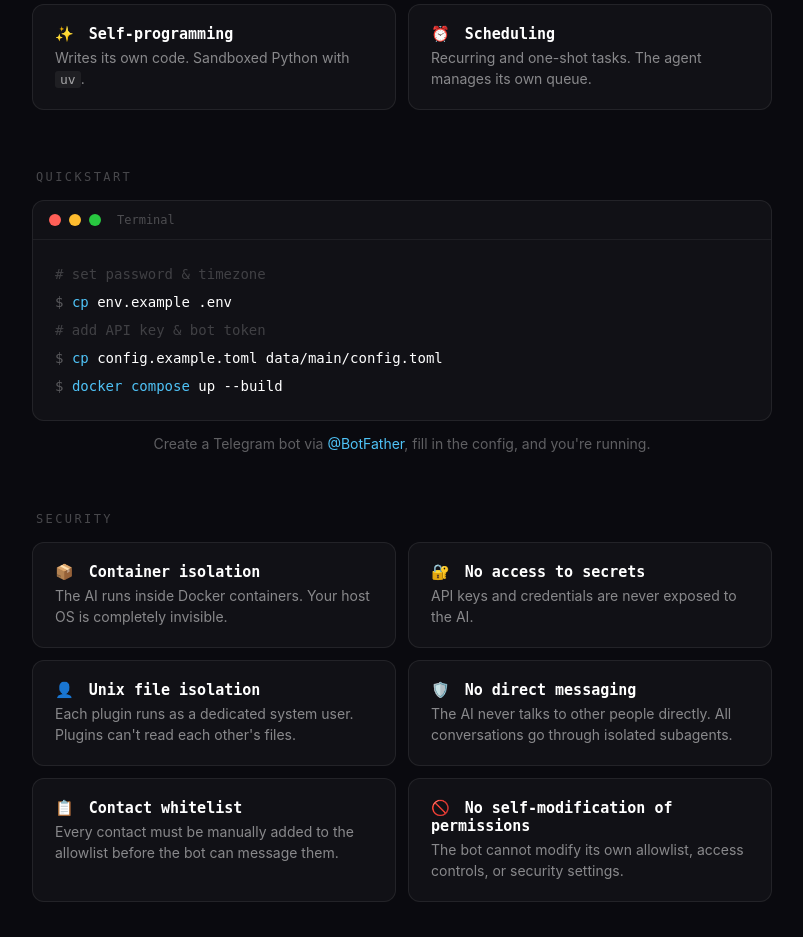
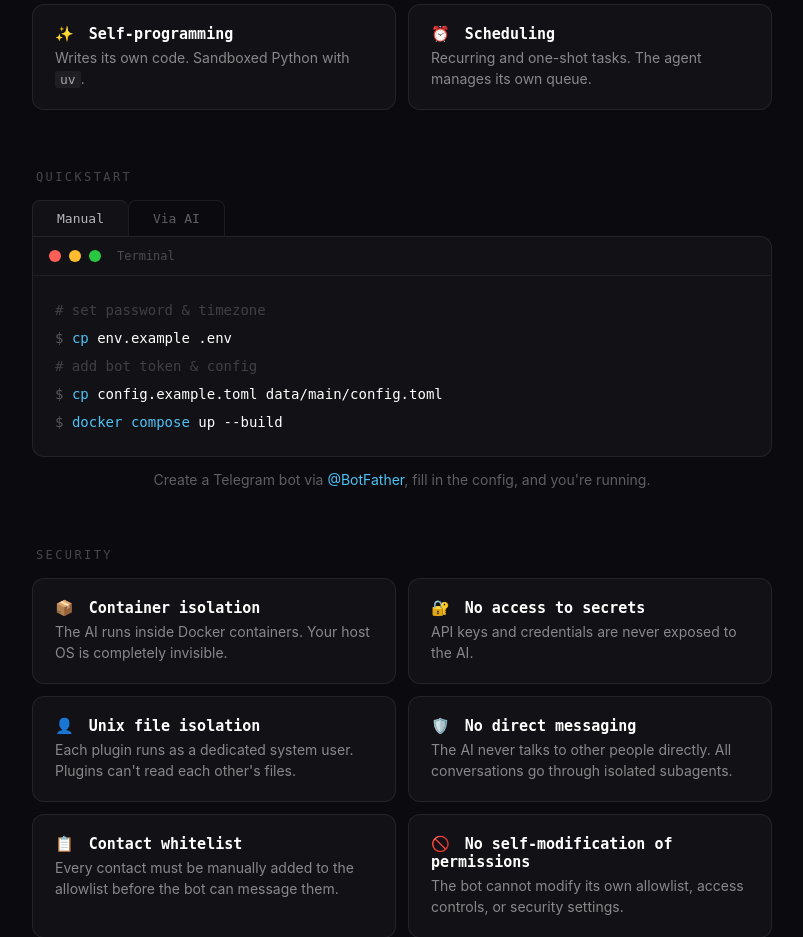
Before and after one commit to skorokithakis/stavrobot, a Python web app: template templates/index.html in a window 1280 px wide. Shown: the part 1565-2502 px from the top of the page, without its empty margins (238-1041 px from the left). Run offline with Jinja, Linux system fonts and the light colour scheme; the template is opened without the code that fills it, so the values that code supplies are empty.

Commit message:
Add installation guide with tabbed quickstart (manual / via AI)

```diff
--- a/static/style.css
+++ b/static/style.css
@@ -203,6 +203,62 @@ body {
   gap: 12px;
 }
 
+/* Quickstart tabs */
+.quickstart-tabs {
+  display: flex;
+  gap: 0;
+  margin-bottom: 0;
+}
+.quickstart-tab {
+  font-family: 'JetBrains Mono', monospace;
+  font-size: 13px;
+  padding: 10px 24px;
+  background: transparent;
+  border: 1px solid rgba(255,255,255,0.08);
+  border-bottom: none;
+  color: rgba(255,255,255,0.35);
+  cursor: pointer;
+  border-radius: 8px 8px 0 0;
+  transition: all 0.2s;
+}
+.quickstart-tab:first-child { border-right: none; }
+.quickstart-tab.active {
+  background: rgba(255,255,255,0.03);
+  color: rgba(255,255,255,0.7);
+}
+.quickstart-tab:hover:not(.active) { color: rgba(255,255,255,0.5); }
+.quickstart-panel { display: none; }
+.quickstart-panel.active { display: block; }
+.ai-install-box {
+  background: rgba(255,255,255,0.03);
+  border: 1px solid rgba(255,255,255,0.08);
+  border-radius: 0 12px 12px 12px;
+  padding: 32px;
+  text-align: center;
+}
+.ai-install-box p {
+  font-size: 15px;
+  color: rgba(255,255,255,0.5);
+  margin-bottom: 14px;
+}
+.ai-install-url {
+  display: block;
+  font-family: 'JetBrains Mono', monospace;
+  font-size: 15px;
+  background: rgba(255,255,255,0.06);
+  border: 1px solid rgba(255,255,255,0.1);
+  border-radius: 8px;
+  padding: 14px 20px;
+  color: #4fc3f7;
+  margin-bottom: 14px;
+  word-break: break-all;
+}
+.ai-install-sub {
+  font-size: 13px !important;
+  color: rgba(255,255,255,0.25) !important;
+  margin-bottom: 0 !important;
+}
+
 /* Terminal quickstart */
 .quickstart {
   margin-bottom: 60px;
@@ -210,7 +266,7 @@ body {
 .terminal {
   background: rgba(255,255,255,0.03);
   border: 1px solid rgba(255,255,255,0.08);
-  border-radius: 12px;
+  border-radius: 0 12px 12px 12px;
   overflow: hidden;
 }
 .terminal-header {
--- a/templates/index.html
+++ b/templates/index.html
@@ -83,6 +83,11 @@
 <div class="section-label" id="quickstart">Quickstart</div>
 
 <div class="quickstart">
+  <div class="quickstart-tabs">
+    <button class="quickstart-tab active" data-tab="manual">Manual</button>
+    <button class="quickstart-tab" data-tab="via-ai">Via AI</button>
+  </div>
+  <div class="quickstart-panel active" data-panel="manual">
     <div class="terminal">
       <div class="terminal-header">
         <div class="terminal-dot" style="background: #ff5f57;"></div>
@@ -93,13 +98,31 @@
       <div class="terminal-body mono">
         <div class="terminal-line"><span class="terminal-comment"># set password &amp; timezone</span></div>
         <div class="terminal-line"><span class="terminal-prompt">$</span> <span class="terminal-cmd">cp</span> env.example .env</div>
-      <div class="terminal-line"><span class="terminal-comment"># add API key &amp; bot token</span></div>
+        <div class="terminal-line"><span class="terminal-comment"># add bot token &amp; config</span></div>
         <div class="terminal-line"><span class="terminal-prompt">$</span> <span class="terminal-cmd">cp</span> config.example.toml data/main/config.toml</div>
         <div class="terminal-line"><span class="terminal-prompt">$</span> <span class="terminal-cmd">docker compose</span> up --build</div>
       </div>
     </div>
     <p class="quickstart-note">Create a Telegram bot via <a href="https://t.me/BotFather">@BotFather</a>, fill in the config, and you're running.</p>
   </div>
+  <div class="quickstart-panel" data-panel="via-ai">
+    <div class="ai-install-box">
+      <p>Tell your coding AI to fetch and follow the installation guide:</p>
+      <code class="ai-install-url">https://stavrobot.stavros.io/INSTALL.md</code>
+      <p class="ai-install-sub">Works with Claude Code, Cursor, Windsurf, or any AI coding assistant.</p>
+    </div>
+  </div>
+</div>
+<script>
+  document.querySelectorAll('.quickstart-tab').forEach(function(tab) {
+    tab.addEventListener('click', function() {
+      document.querySelectorAll('.quickstart-tab').forEach(function(t) { t.classList.remove('active'); });
+      document.querySelectorAll('.quickstart-panel').forEach(function(p) { p.classList.remove('active'); });
+      tab.classList.add('active');
+      document.querySelector('[data-panel="' + tab.dataset.tab + '"]').classList.add('active');
+    });
+  });
+</script>
 
 <div class="section-label" id="security">Security</div>
 
```
Also changed, not shown: static/INSTALL.md (added, +85 -0 lines). Lines whose indentation alone changed are shown as unchanged.
